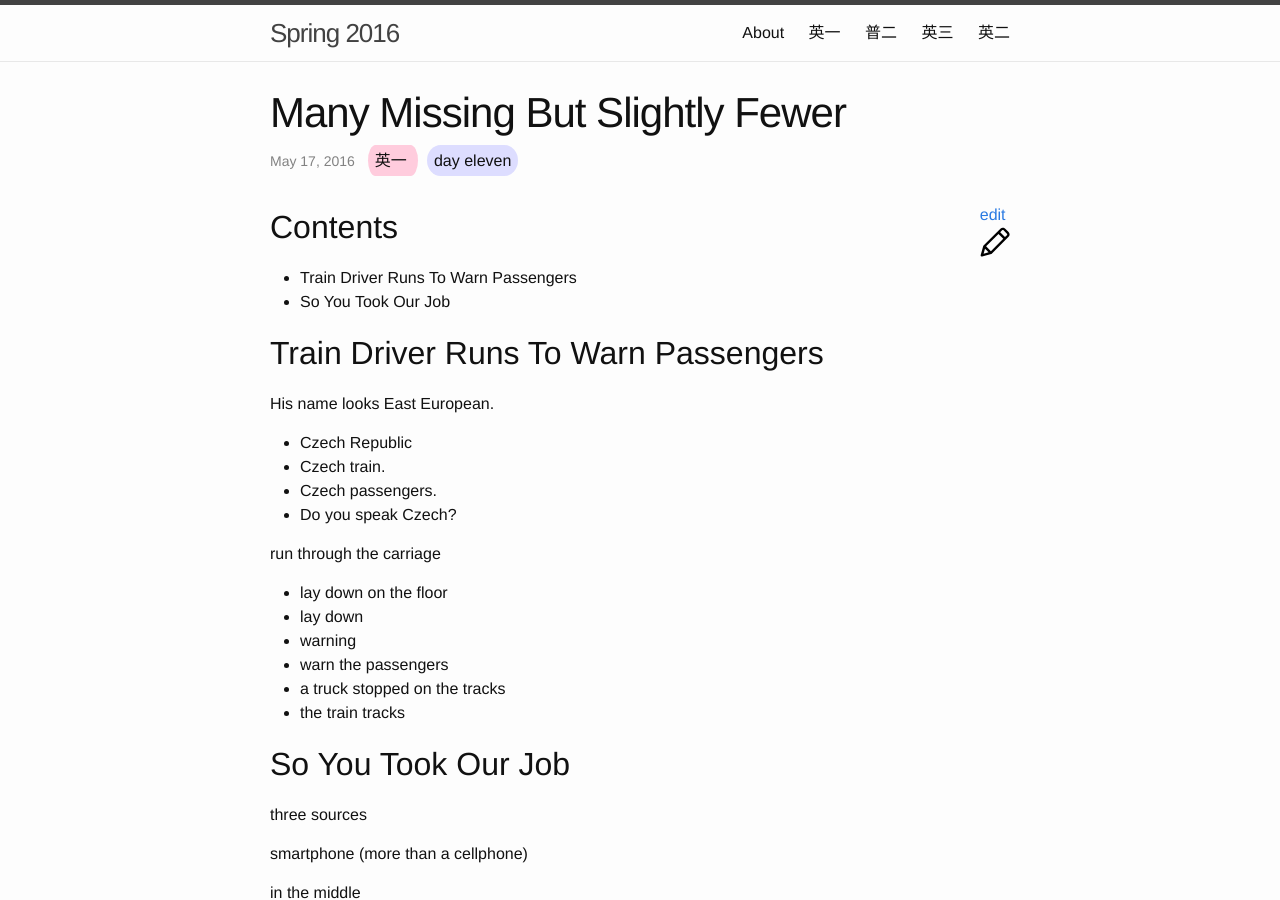
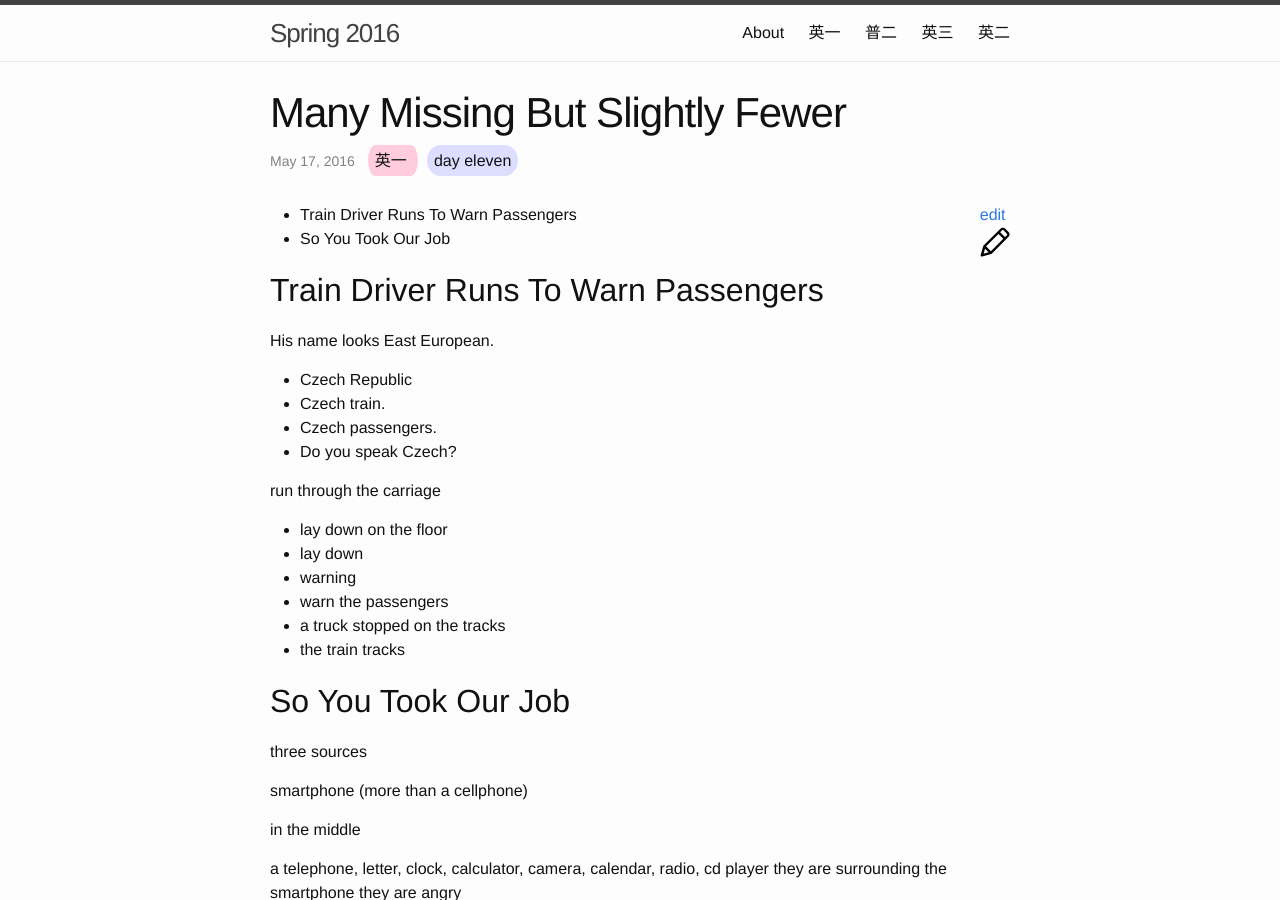
Before and after one commit to MrArgote/spring16, a Jekyll site: the page built from _posts/one/2016-05-17-Many-Missing-But-Slightly-Fewer.md, in a window 1280 px wide and 900 px high. Built offline with Jekyll 4.4.1, drawn with Linux system fonts in a browser that asks for light colours.

Commit message:
Readied excerpt in One's Day Eleven

```diff
--- a/_posts/one/2016-05-17-Many-Missing-But-Slightly-Fewer.md
+++ b/_posts/one/2016-05-17-Many-Missing-But-Slightly-Fewer.md
@@ -2,8 +2,6 @@
 class: 英一
 day: eleven
 ---
-
-## Contents
 
 - Train Driver Runs To Warn Passengers
 - So You Took Our Job
```
